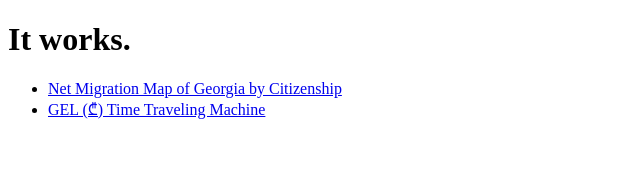
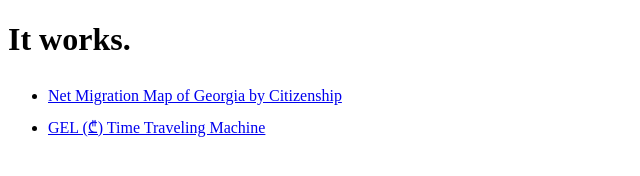
Before and after one commit to sentinel-1/sentinel-1.github.io, a plain HTML site: page docs/index.html in a window 1280 px wide. Shown: the whole page, without its empty margins (0-640 px from the left). Drawn offline with Linux system fonts and the light colour scheme.

Commit message:
Update index.html

```diff
--- a/docs/index.html
+++ b/docs/index.html
@@ -5,6 +5,11 @@
   <meta charset="utf-8">
   <meta name="viewport" content="width=device-width, initial-scale=1.0">
   <title>Python Notebooks by Sentinel-1</title>
+  <style type="text/css">
+    ul {
+      line-height: 2;
+    }
+  </style>
 </head>
 
 <body>
```
